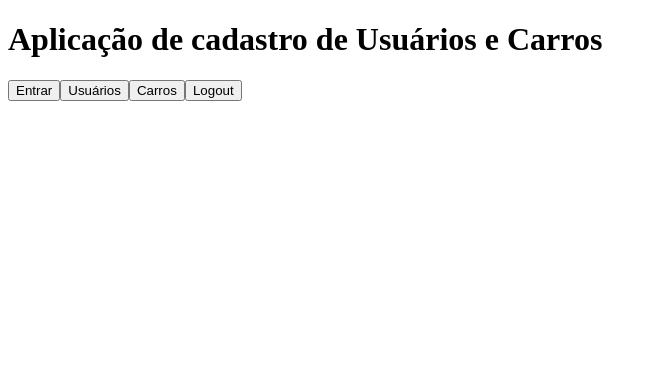
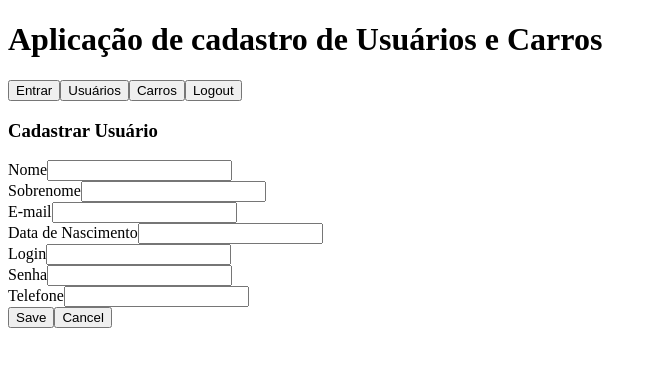
Before and after one commit to periclestavares/app-users-cars, an Angular app in the folder frontend/: page /createUser in a window 1280 px wide. Before the commit this address led to /. Shown: the top 366 px of the page, without its empty margins (0-657 px from the left). Built offline with nearby package versions, Linux system fonts and the light colour scheme.

Commit message:
Create CreateUserComponent

```diff
--- a/frontend/src/app/app-routing.module.ts
+++ b/frontend/src/app/app-routing.module.ts
@@ -1,11 +1,16 @@
 import { NgModule } from '@angular/core';
 import { RouterModule, Routes } from '@angular/router';
 import { ListUserComponent } from './user/list-user/list-user.component';
+import { CreateUserComponent } from './user/create-user/create-user.component';
 
 const routes: Routes = [
   {
     path: 'listUser',
     component: ListUserComponent
+  },
+  {
+    path: 'createUser',
+    component: CreateUserComponent
   },
 ];
 
--- a/frontend/src/app/app.module.ts
+++ b/frontend/src/app/app.module.ts
@@ -1,18 +1,21 @@
 import { NgModule } from '@angular/core';
 import { BrowserModule } from '@angular/platform-browser';
 
-import { HttpClientModule } from '@angular/common/http';
+import { HTTP_INTERCEPTORS, HttpClientModule } from '@angular/common/http';
 import { FormsModule } from '@angular/forms';
 import { AppRoutingModule } from './app-routing.module';
 import { AppComponent } from './app.component';
 import { HeaderComponent } from './header/header.component';
 import { ListUserComponent } from './user/list-user/list-user.component';
+import { CreateUserComponent } from './user/create-user/create-user.component';
+import { ErrorInterceptor } from './interceptors/error-interceptor';
 
 @NgModule({
   declarations: [
     AppComponent,
     HeaderComponent,
-    ListUserComponent
+    ListUserComponent,
+    CreateUserComponent
   ],
   imports: [
     BrowserModule,
@@ -20,7 +23,11 @@ import { ListUserComponent } from './user/list-user/list-user.component';
     HttpClientModule,
     FormsModule
   ],
-  providers: [],
+  providers: [
+    {
+      provide: HTTP_INTERCEPTORS, useClass: ErrorInterceptor, multi:true
+    },
+  ],
   bootstrap: [AppComponent]
 })
 export class AppModule { }
--- /dev/null
+++ b/frontend/src/app/interceptors/error-interceptor.ts
@@ -0,0 +1,23 @@
+import { HttpErrorResponse, HttpEvent, HttpHandler, HttpInterceptor, HttpRequest } from "@angular/common/http";
+import { Injectable } from "@angular/core";
+import { Observable, catchError, throwError } from "rxjs";
+
+@Injectable()
+export class ErrorInterceptor implements HttpInterceptor {
+  intercept(
+      request: HttpRequest<any>,
+      next: HttpHandler
+  ): Observable<HttpEvent<any>> {
+      return next.handle(request)
+          .pipe(
+              catchError((error: HttpErrorResponse) => {
+                let message = 'Errors:'
+                error.error.errors.forEach((erro:any) => {
+                  message += '\n' + erro.message ;
+                });
+                 alert(message);
+                 return throwError(() => message);
+              })
+          )
+  }
+}
--- /dev/null
+++ b/frontend/src/app/user/create-user/create-user.component.html
@@ -0,0 +1,26 @@
+<h3>Cadastrar Usuário</h3>
+<form>
+  <label for="firstName">Nome</label>
+  <input name="firstName" type="text" [(ngModel)]="user.firstName">
+  <br />
+  <label for="lastName">Sobrenome</label>
+  <input name="lastName" type="text" [(ngModel)]="user.lastName">
+  <br />
+  <label for="email">E-mail</label>
+  <input name="email" type="text" [(ngModel)]="user.email">
+  <br />
+  <label for="birthday">Data de Nascimento</label>
+  <input name="birthday" type="text" [(ngModel)]="user.birthday">
+  <br />
+  <label for="Login">Login</label>
+  <input name="login" type="text" [(ngModel)]="user.login">
+  <br />
+  <label for="password">Senha</label>
+  <input name="password" type="password" [(ngModel)]="user.password">
+  <br />
+  <label for="phone">Telefone</label>
+  <input name="phone" type="text" [(ngModel)]="user.phone">
+  <br />
+  <button (click)="add()" class="botao">Save</button>
+  <button (click)="cancel()" class="botao">Cancel</button>
+</form>
--- /dev/null
+++ b/frontend/src/app/user/create-user/create-user.component.ts
@@ -0,0 +1,39 @@
+import { Component, OnInit } from '@angular/core';
+import { User } from '../user';
+import { UserService } from '../user.service';
+import { Router } from '@angular/router';
+
+@Component({
+  selector: 'app-create-user',
+  templateUrl: './create-user.component.html',
+  styleUrls: ['./create-user.component.css']
+})
+export class CreateUserComponent implements OnInit {
+  user : User = {
+    firstName : '',
+    lastName : '',
+    email : '',
+    birthday : '',
+    login : '',
+    password : '',
+    phone : '',
+  }
+  constructor(
+    private service: UserService,
+    private router: Router
+  ) { }
+
+  ngOnInit(): void {
+  }
+
+  add() {
+    this.service.add(this.user).subscribe(() => {
+      this.router.navigate(['/listUser'])
+    })
+  }
+
+  cancel() {
+    this.router.navigate(['/listUser'])
+  }
+
+}
--- a/frontend/src/app/user/user.service.ts
+++ b/frontend/src/app/user/user.service.ts
@@ -17,4 +17,8 @@ export class UserService {
   list(): Observable<User[]> {
     return this.http.get<User[]>(this.API)
   }
+
+  add(user: User): Observable<User> {
+    return this.http.post<User>(this.API, user)
+  }
 }
```
Also changed, not shown: frontend/src/app/user/create-user/create-user.component.css (added), 1 other file (tests, documents, lock files or other folders).
